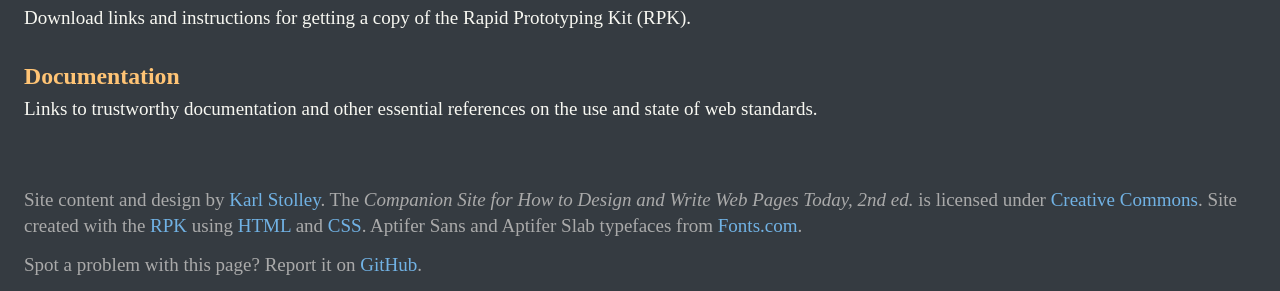
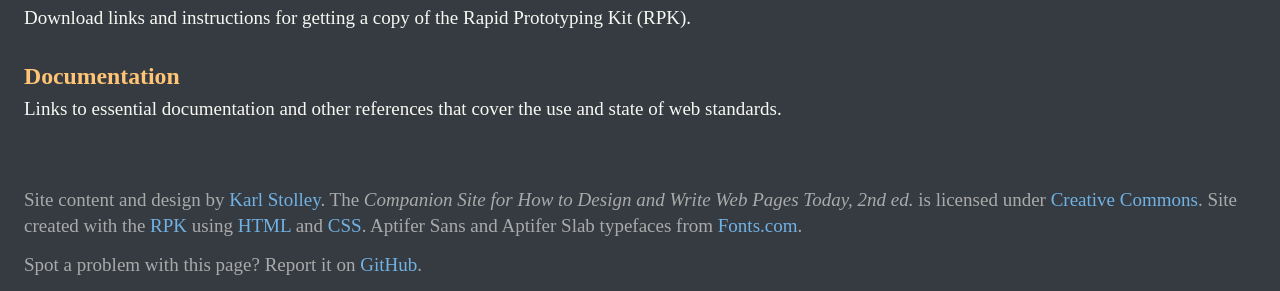
Before and after one commit to karlstolley/webpg.es, a Jekyll site: the page built from index.md, in a window 1280 px wide. Shown: the part 396-687 px from the top of the page. Built offline with Jekyll 4.4.1, drawn with Linux system fonts in a browser that asks for light colours; nearby versions of some CDN libraries; some web fonts are replaced.

Commit message:
Modified documentation description to match actual page

```diff
--- a/index.md
+++ b/index.md
@@ -17,5 +17,5 @@ Download links and instructions for getting a copy of the Rapid Prototyping Kit
 
 ### [Documentation](/docs/)
 
-Links to trustworthy documentation and other essential references on the use and state of web
+Links to essential documentation and other references that cover the use and state of web
 standards.
```
